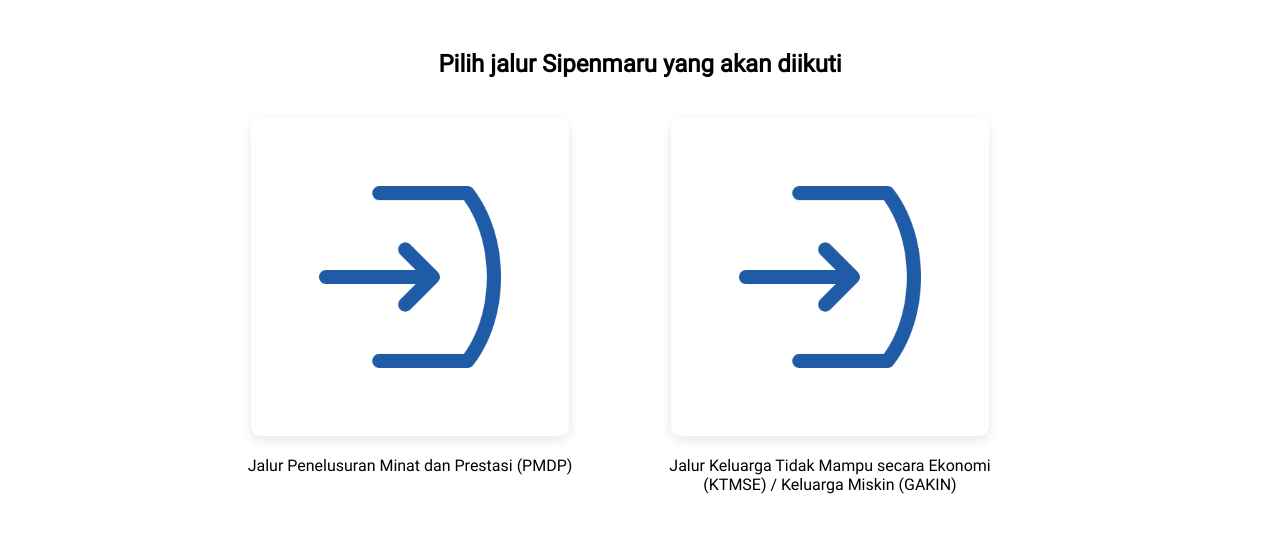
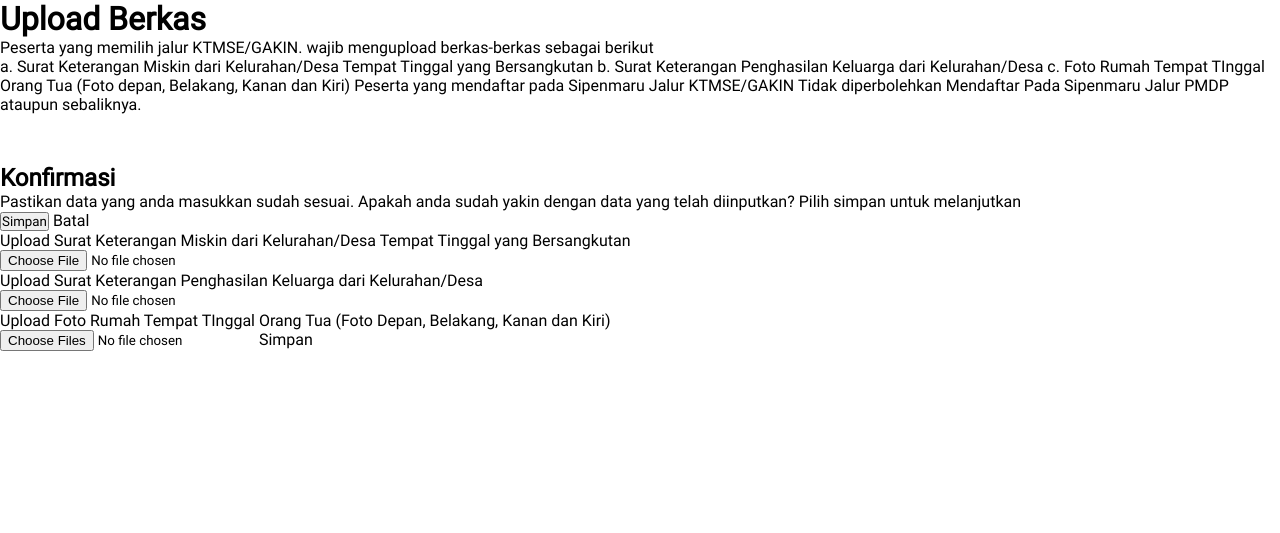
Before and after one commit to Kel-1-Cabang-GitHub/poltekkespalembang, a CodeIgniter app: page /poltekkespalembang/index.php/daftar_controller/form_ktmse_gakin in a window 1280 px wide. Shown: the part 84-617 px from the top of the page. Run offline with CodeIgniter, Linux system fonts and the light colour scheme.

Commit message:
Make form-ktmse-gakin and terima-kasih html structure

```diff
--- a/application/config/routes.php
+++ b/application/config/routes.php
@@ -56,7 +56,8 @@ $route['translate_uri_dashes'] = FALSE;
 // Daftar Controller
 $route['pilih-jalur'] = 'Daftar_Controller/pilih_jalur';
 $route['form-pendaftaran'] = 'Daftar_Controller/form_pendaftaran';
-// $route['form-ktmse-gakin'] = 'Daftar_Controller/form_ktmse_gakin';
+$route['form-ktmse-gakin'] = 'Daftar_Controller/form_ktmse_gakin';
+$route['terima-kasih'] = 'Daftar_Controller/terima_kasih';
 
 // Admin Controller
 // $route['register'] = 'Admin_Controller/register';
--- a/application/controllers/Daftar_Controller.php
+++ b/application/controllers/Daftar_Controller.php
@@ -207,49 +207,54 @@ class Daftar_Controller extends CI_Controller
 			// }
 
 			// jika jalur pendaftaran lewat pmdp
-			redirect();
+			redirect('terima-kasih');
 		}
 
 		// Jika data gagal divalidasi, user dikembalikan ke halaman daftar
 		$this->load->view('form-pendaftaran');
 	}
 
-	// public function form_ktmse_gakin()
-	// {
-	// 	// Validasi data menggunakan form_validation
-	// 	// if (empty($_FILES['surat_keterangan_miskin']['name'])) {
-	// 	// 	$this->form_validation->set_rules('surat_keterangan_miskin', 'Upload Surat Keterangan Miskin', 'required', [
-	// 	// 		'required' => '{field} harus diisi!'
-	// 	// 	]);
-	// 	// }
-	// 	// if (empty($_FILES['surat_keterangan_penghasilan_keluarga']['name']) {
-	// 	// 	$this->form_validation->set_rules('surat_keterangan_penghasilan_keluarga', 'Upload Surat Keterangan Penghasilan Keluarga', 'required', [
-	// 	// 		'required' => '{field} harus diisi!'
-	// 	// 	]);
-	// 	// }
-	// 	// foto rumah depan, belakang, kanan, kiri
+	public function form_ktmse_gakin()
+	{
+		// Validasi data menggunakan form_validation
+		// if (empty($_FILES['surat_keterangan_miskin']['name'])) {
+		// 	$this->form_validation->set_rules('surat_keterangan_miskin', 'Upload Surat Keterangan Miskin', 'required', [
+		// 		'required' => '{field} harus diisi!'
+		// 	]);
+		// }
+		// if (empty($_FILES['surat_keterangan_penghasilan_keluarga']['name']) {
+		// 	$this->form_validation->set_rules('surat_keterangan_penghasilan_keluarga', 'Upload Surat Keterangan Penghasilan Keluarga', 'required', [
+		// 		'required' => '{field} harus diisi!'
+		// 	]);
+		// }
+		// foto rumah depan, belakang, kanan, kiri
 
-	// 	// Jika validasi berhasil, data di filter dan disimpan ke database
-	// 	// if ($this->form_validation->run() == true) {
-	// 	// 	$berkas_ktmse_gakin = [
-	// 	// 		$nisn => $this->input->post('nisn'),
-	// 	// 		'surat_keterangan_miskin' => upload_file(
-	// 	// 			'surat_keterangan_miskin', // $name_attr
-	// 	// 			'uploads/img/surat_keterangan_miskin/', // $upload_path
-	// 	// 			'jpg|jpeg|png', // $allowed_types
-	// 	// 			"surat_keterangan_miskin_$nisn", // $file_name
-	// 	// 		),
-	// 	// 		'surat_keterangan_penghasilan_keluarga' => upload_file(
-	// 	// 			'surat_keterangan_penghasilan_keluarga', // $name_attr
-	// 	// 			'uploads/img/surat_keterangan_penghasilan_keluarga/', // $upload_path
-	// 	// 			'jpg|jpeg|png', // $allowed_types
-	// 	// 			"surat_keterangan_penghasilan_keluarga_$nisn", // $file_name
-	// 	// 		),
-	// 	// 		// foto rumah depan, belakang, kanan, kiri
-	// 	// 	];
+		// Jika validasi berhasil, data di filter dan disimpan ke database
+		// if ($this->form_validation->run() == true) {
+		// 	$berkas_ktmse_gakin = [
+		// 		$nisn => $this->input->post('nisn'),
+		// 		'surat_keterangan_miskin' => upload_file(
+		// 			'surat_keterangan_miskin', // $name_attr
+		// 			'uploads/img/surat_keterangan_miskin/', // $upload_path
+		// 			'jpg|jpeg|png', // $allowed_types
+		// 			"surat_keterangan_miskin_$nisn", // $file_name
+		// 		),
+		// 		'surat_keterangan_penghasilan_keluarga' => upload_file(
+		// 			'surat_keterangan_penghasilan_keluarga', // $name_attr
+		// 			'uploads/img/surat_keterangan_penghasilan_keluarga/', // $upload_path
+		// 			'jpg|jpeg|png', // $allowed_types
+		// 			"surat_keterangan_penghasilan_keluarga_$nisn", // $file_name
+		// 		),
+		// 		// foto rumah depan, belakang, kanan, kiri
+		// 	];
 
-	// 	// 	// $this->Daftar_Model->insert_data('berkas_ktmse_gakin', $berkas_ktmse_gakin);
-	// 	// }
-	// 	// $this->load->view('form-ktmse-gakin');
-	// }
+		// $this->Daftar_Model->insert_data('berkas_ktmse_gakin', $berkas_ktmse_gakin);
+		// redirect('terima-kasih');
+		// }
+		$this->load->view('form-ktmse-gakin');
+	}
+
+	public function terima_kasih() {
+		$this->load->view('terima-kasih');
+	}
 }
--- a/application/views/data-pendaftar.php
+++ b/application/views/data-pendaftar.php
@@ -3,7 +3,7 @@
 <head>
 	<meta charset="UTF-8" />
 	<meta name="viewport" content="width=device-width, initial-scale=1.0" />
-	<title>Data Pribadi | POLTEKKES KEMENKES PALEMBANG</title>
+	<title>Data Pendaftar | POLTEKKES KEMENKES PALEMBANG</title>
 	<link rel="shortcut icon" href="<?= base_url() ?>assets/img/logo.jpg" type="image/x-icon">
     <link rel="stylesheet" href="<?= base_url() ?>assets/styles/nav-style.css">
 </head>
--- /dev/null
+++ b/application/views/form-ktmse-gakin.php
@@ -0,0 +1,62 @@
+<!DOCTYPE html>
+<html lang="en">
+<head>
+	<meta charset="UTF-8">
+	<meta http-equiv="X-UA-Compatible" content="IE=edge">
+	<meta name="viewport" content="width=device-width, initial-scale=1.0">
+	<title>Form Pendaftaran | POLTEKKES KEMENKES PALEMBANG</title>
+	<link rel="shortcut icon" href="<?= base_url() ?>assets/img/logo.jpg" type="image/x-icon">
+    <link rel="stylesheet" href="<?= base_url() ?>assets/styles/nav-style.css">
+</head>
+<body>
+<header>
+        <nav>
+            <img src="<?= base_url() ?>assets/img/logo.jpg" alt="logo">
+            <div class="brand">
+                <h3>Penerimaan Mahasiswa Baru</h3>
+                <h3>Poltekkes Kemenkes Palembang</h3>
+            </div>
+        </nav>
+    </header>
+
+	<h1>Upload Berkas</h1>
+	<p>Peserta yang memilih jalur KTMSE/GAKIN. wajib mengupload berkas-berkas sebagai berikut</p>
+
+	<p>
+		a. Surat Keterangan Miskin dari Kelurahan/Desa Tempat Tinggal yang Bersangkutan
+		b. Surat Keterangan Penghasilan Keluarga dari Kelurahan/Desa
+		c. Foto Rumah Tempat TInggal Orang Tua (Foto depan, Belakang, Kanan dan Kiri)
+
+		Peserta yang mendaftar pada Sipenmaru Jalur KTMSE/GAKIN Tidak diperbolehkan Mendaftar Pada
+		Sipenmaru Jalur PMDP ataupun sebaliknya.
+	</p>
+
+	<form action="" method="POST">
+		<?= validation_errors() ?>
+        <div class="confirm-alert" id="confirm-alert">
+            <div class="ca-head">
+                <svg xmlns="http://www.w3.org/2000/svg" height="46px" viewBox="0 0 24 24" width="46px" fill="#ffffff"><path d="M0 0h24v24H0V0z" fill="none"/><path d="M11 7h2v2h-2zm0 4h2v6h-2zm1-9C6.48 2 2 6.48 2 12s4.48 10 10 10 10-4.48 10-10S17.52 2 12 2zm0 18c-4.41 0-8-3.59-8-8s3.59-8 8-8 8 3.59 8 8-3.59 8-8 8z"/></svg>
+                <h2>Konfirmasi</h2>
+            </div>
+            <div class="ca-body">
+                <p>Pastikan data yang anda masukkan sudah sesuai. Apakah anda sudah yakin dengan data yang telah diinputkan? Pilih simpan untuk melanjutkan</p>
+                <div class="ca-button">
+                    <button type="submit" class="btn btn-success">Simpan</button>
+                    <a class="a-btn btn-danger batal-simpan" id="ca-cancel">Batal</a>
+                </div>
+            </div>
+        </div>
+
+		<p>Upload Surat Keterangan Miskin dari Kelurahan/Desa Tempat Tinggal yang Bersangkutan</p>
+		<input type="file" name="" id="" accept=".jpg, .jpeg, .png">
+
+		<p>Upload Surat Keterangan Penghasilan Keluarga dari Kelurahan/Desa</p>
+		<input type="file" name="" id="" accept=".jpg, .jpeg, .png">
+
+		<p>Upload Foto Rumah Tempat TInggal Orang Tua (Foto Depan, Belakang, Kanan dan Kiri)</p>
+		<input type="file" name="" id="" accept=".jpg, .jpeg, .png" multiple>
+
+		<a>Simpan</a>
+	</form>
+</body>
+</html>
```
Also changed, not shown: application/views/terima-kasih.php (added, +25 -0 lines).
